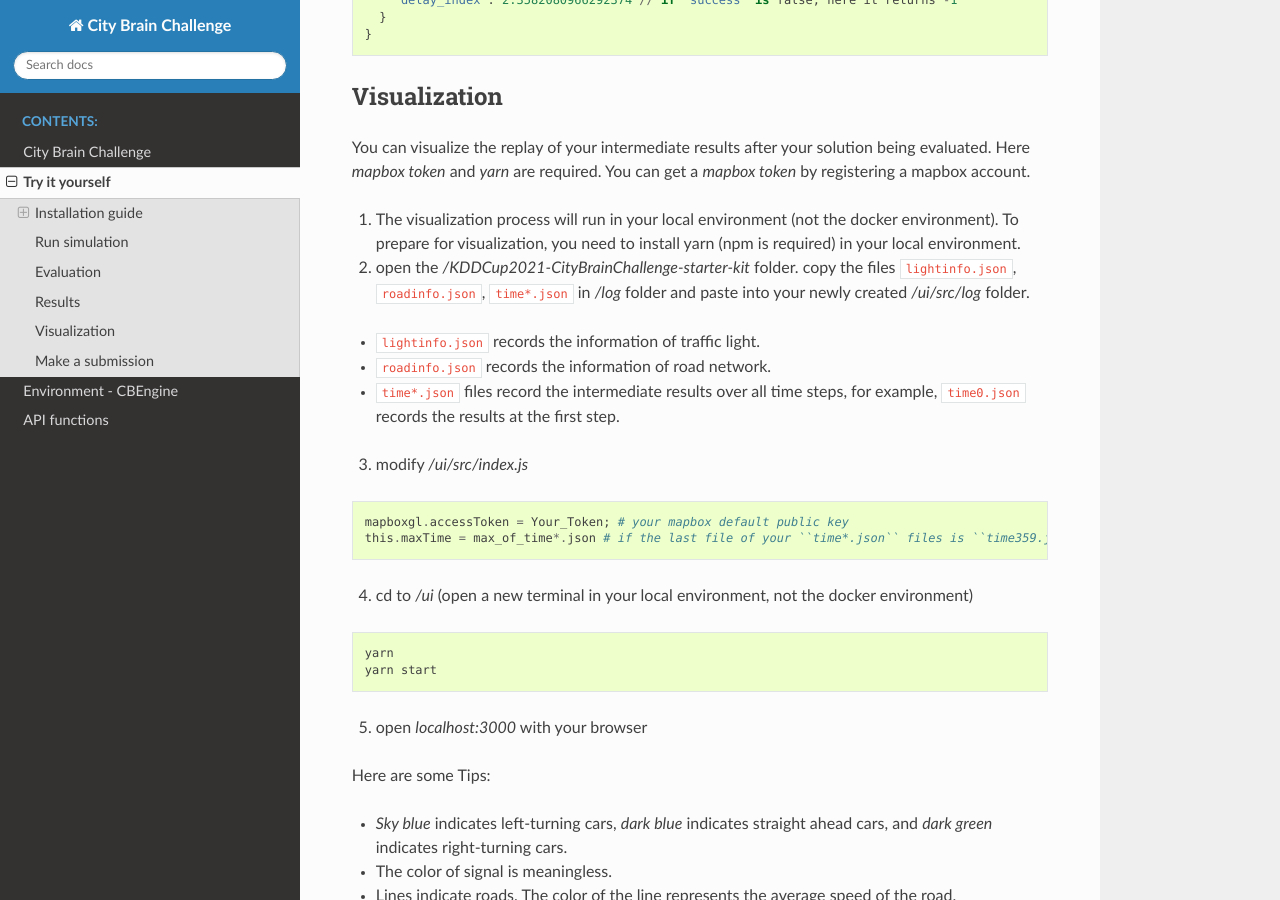
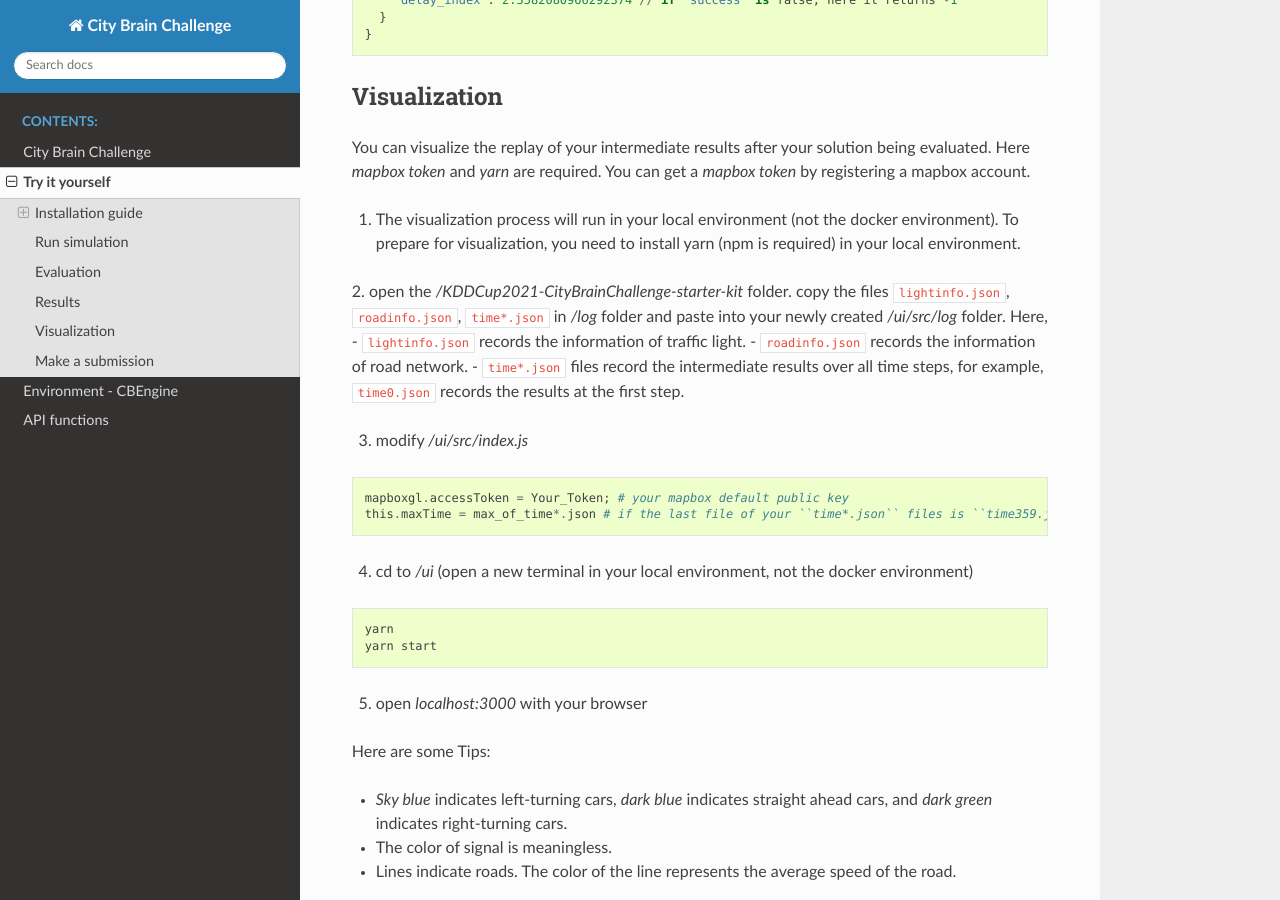
Before and after one commit to CityBrainChallenge/KDDCup2021-CityBrainChallenge, a Sphinx documentation site: the page built from docs/try-it-yourself.rst, in a window 1280 px wide and 900 px high, scrolled down 3257 px. Built offline with Sphinx 7.4.7 and the Read the Docs theme 2.0.0, drawn with Linux system fonts in a browser that asks for light colours.

Commit message:
Update try-it-yourself.rst

```diff
--- a/docs/try-it-yourself.rst
+++ b/docs/try-it-yourself.rst
@@ -193,8 +193,8 @@
 
 1. The visualization process will run in your local environment (not the docker environment). To prepare for visualization, you need to install yarn (npm is required) in your local environment.
 
-2. open the `/KDDCup2021-CityBrainChallenge-starter-kit` folder. copy the files ``lightinfo.json``, ``roadinfo.json``, ``time*.json`` in `/log` folder and paste into your newly created `/ui/src/log` folder.
 
+2. open the `/KDDCup2021-CityBrainChallenge-starter-kit` folder. copy the files ``lightinfo.json``, ``roadinfo.json``, ``time*.json`` in `/log` folder and paste into your newly created `/ui/src/log` folder. Here,
 - ``lightinfo.json`` records the information of traffic light.
 - ``roadinfo.json`` records the information of road network.
 - ``time*.json`` files record the intermediate results over all time steps, for example, ``time0.json`` records the results at the first step.
```
